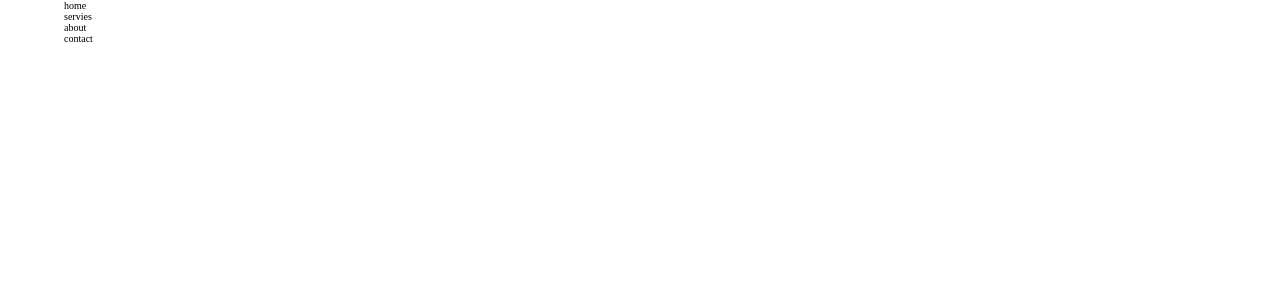
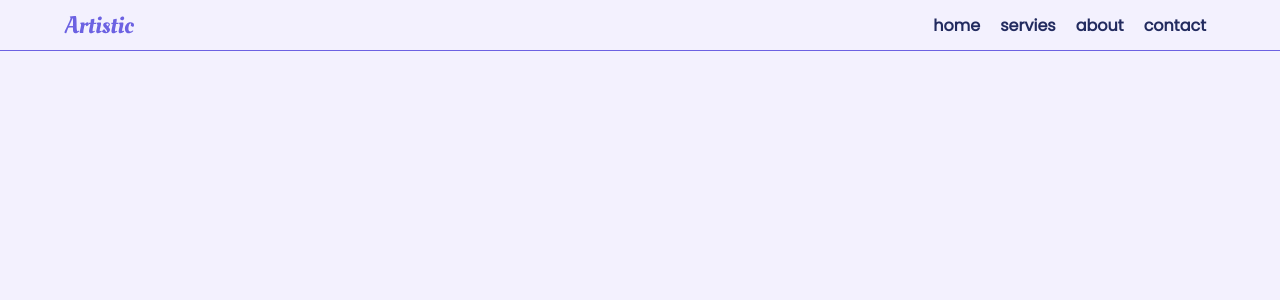
Before and after one commit to lyx-jay/ANIMATED_REACT_APP, a React (Create React App) app: page / in a window 1280 px wide. Shown: the top 300 px of the page. Built offline with nearby package versions, Linux system fonts and the light colour scheme.

Commit message:
feat: header

```diff
--- a/package.json
+++ b/package.json
@@ -3,6 +3,7 @@
   "version": "0.1.0",
   "private": true,
   "dependencies": {
+    "@fontsource/poppins": "^4.5.5",
     "@testing-library/jest-dom": "^5.16.2",
     "@testing-library/react": "^12.1.4",
     "@testing-library/user-event": "^13.5.0",
--- a/src/components/Header/Header.css
+++ b/src/components/Header/Header.css
@@ -0,0 +1,24 @@
+header {
+  border-bottom: 1px solid var(--mediumSlateBlue);
+}
+
+.navigation {
+  display: flex;
+  justify-content: space-between;
+  align-items: center;
+  height: var(--header-height);
+
+}
+
+/* .navigation .navMenu {
+  display: flex;
+} */
+
+.navigation nav ul li {
+  display: inline-block;
+  padding: 0.5rem 1rem;
+  font-size: 1.6rem;
+  font-family: 'Poppins';
+  font-weight: 600;
+  color: var(--darkBlue_2);
+}
--- a/src/components/Header/Header.js
+++ b/src/components/Header/Header.js
@@ -1,12 +1,18 @@
-import React, { Component } from 'react'
+import React, { Component } from 'react';
+import './Header.css';
+import logo from '../../assets/images/logo.svg'
 
 
 class Header extends Component {
 
   render() {
     return (
+      <header>
         <div className="container">
           <div className="navigation">
+            <div className="logo">
+              <img src={logo} alt="" />
+            </div>
             <div className="navMenu">
               <nav>
                 <ul>
@@ -19,6 +25,8 @@ class Header extends Component {
             </div>
           </div>
         </div>
+      </header>
+
     )
   }
 }
--- a/src/styles/GlobalStyles.css
+++ b/src/styles/GlobalStyles.css
@@ -14,6 +14,10 @@
 
 html {
   font-size: 10px;
+}
+
+body {
+  background-color: var(--lightBlue_1);
 }
 
 * {
```
Also changed, not shown: src/App.js (+6 -1 lines), src/assets/images/logo.svg (added), 1 other file (tests, documents, lock files or other folders). Lines whose indentation alone changed are shown as unchanged.
